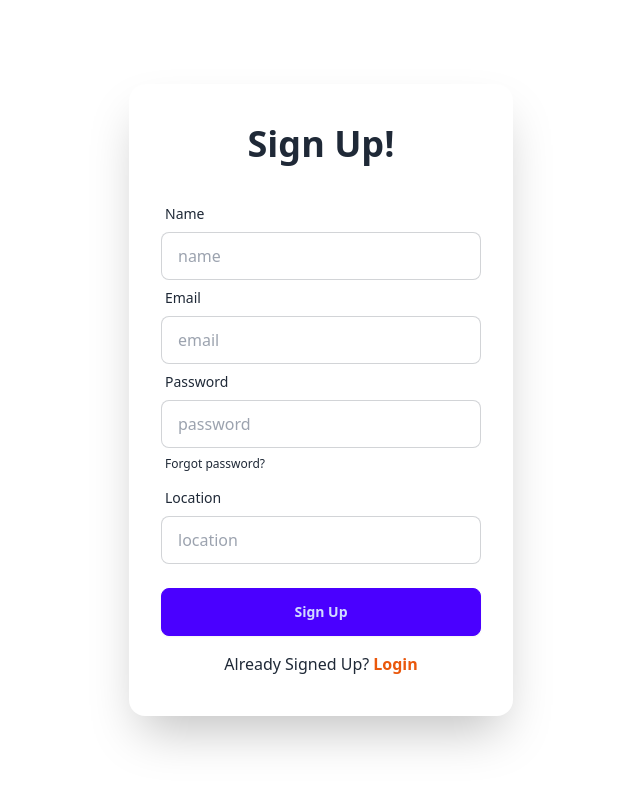
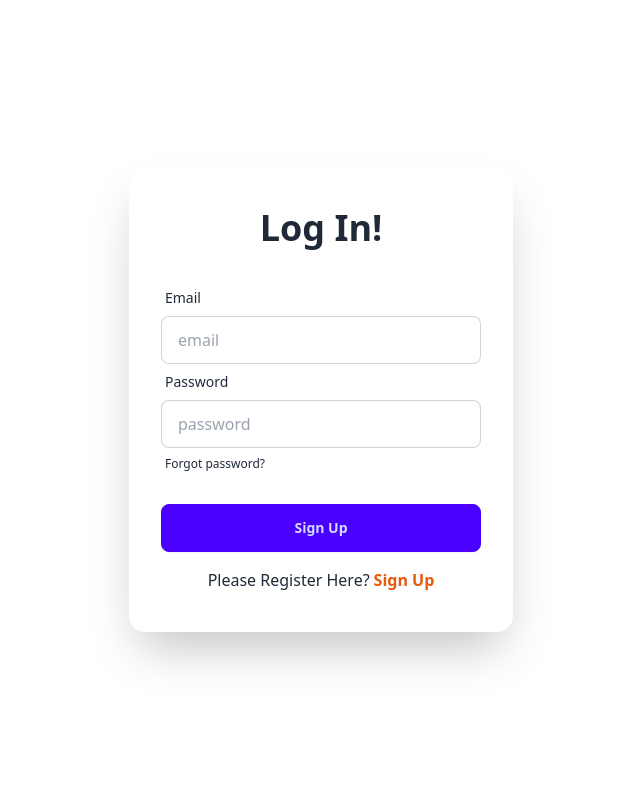
Before and after one commit to Jonaeath/food-app-client, a React (Create React App) app: page /login in a window 1280 px wide. Shown: the top 788 px of the page, without its empty margins (319-959 px from the left). Built offline with nearby package versions, Linux system fonts and the light colour scheme.

Commit message:
feat:login page

```diff
--- a/src/UserFile/Login/Login.js
+++ b/src/UserFile/Login/Login.js
@@ -3,10 +3,8 @@
 
 const Login = () => {
   const [createUser, setCreateUser] = useState({
-    name: "",
     email: "",
     password: "",
-    location: "",
   });
 
   const [error, setError] = useState(null);
@@ -43,20 +41,7 @@
     <div className="flex justify-center items-center h-screen">
       <div className="card w-full md:w-96 shadow-2xl bg-base-100 py-10 px-8">
         <form onSubmit={handelSubmit}>
-          <h1 className="text-4xl text-center font-bold mb-8">Sign Up!</h1>
-          <div className="form-control">
-            <label className="label">
-              <span className="label-text">Name</span>
-            </label>
-            <input
-              type="text"
-              name="name"
-              placeholder="name"
-              className="input input-bordered"
-              value={createUser.name}
-              onChange={onChange}
-            />
-          </div>
+          <h1 className="text-4xl text-center font-bold mb-8">Log In!</h1>
           <div className="form-control">
             <label className="label">
               <span className="label-text">Email</span>
@@ -91,19 +76,6 @@
               </Link>
             </label>
           </div>
-          <div className="form-control">
-            <label className="label">
-              <span className="label-text">Location</span>
-            </label>
-            <input
-              type="text"
-              name="location"
-              placeholder="location"
-              className="input input-bordered"
-              value={createUser.location}
-              onChange={onChange}
-            />
-          </div>
           <div className="form-control mt-6">
             <input
               className="btn btn-primary w-full"
@@ -114,9 +86,9 @@
           {error && <p className="text-red-500 text-sm mt-2">{error}</p>}
         </form>
         <p className="text-center mt-4">
-          Already Signed Up?
+          Please Register Here?
           <Link className="text-orange-600 font-bold ml-1" to="/login">
-            Login
+            Sign Up
           </Link>
         </p>
       </div>
```
